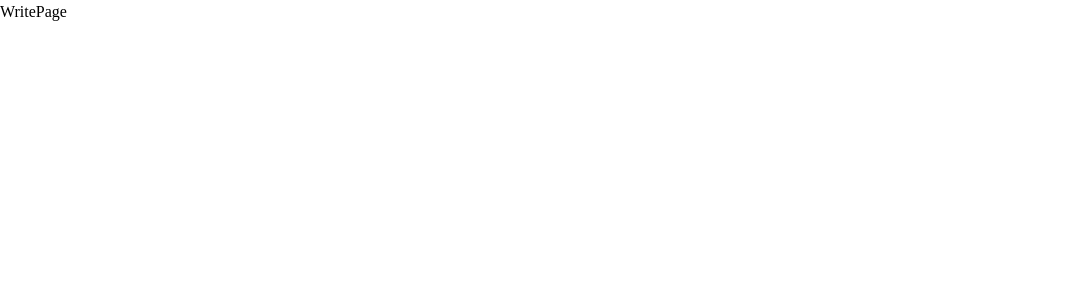
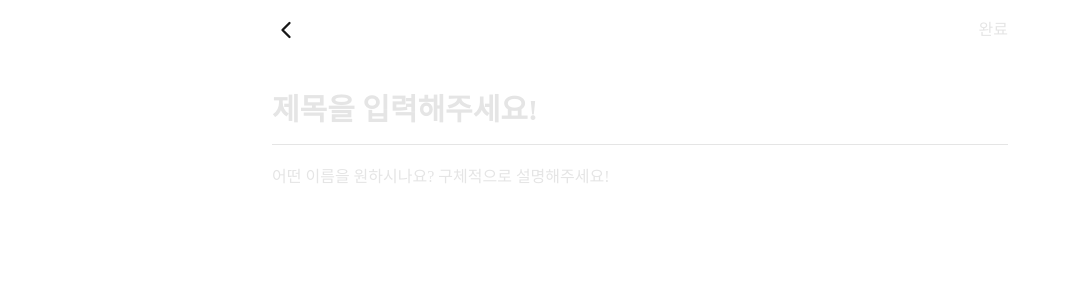
Before and after one commit to e-tae-hyeon/ireumnaelreum, a Next.js app: page /write in a window 1280 px wide. Shown: the top 300 px of the page, without its empty margins (0-1071 px from the left). Built offline with nearby package versions, Linux system fonts and the light colour scheme; no server answers; a web font is replaced by a local one.

Commit message:
Feat: 추가 글 작성 view

```diff
--- a/package.json
+++ b/package.json
@@ -23,8 +23,10 @@
     "react": "18.2.0",
     "react-dom": "18.2.0",
     "react-slick": "^0.29.0",
+    "react-textarea-autosize": "^8.4.0",
     "slick-carousel": "^1.8.1",
-    "typescript": "4.9.4"
+    "typescript": "4.9.4",
+    "zustand": "^4.2.0"
   },
   "devDependencies": {
     "@svgr/webpack": "^6.5.1",
--- a/src/components/@base/SvgIcon/icons.ts
+++ b/src/components/@base/SvgIcon/icons.ts
@@ -1,2 +1,3 @@
 export { default as kakao } from "assets/icons/kakao.svg";
 export { default as menu } from "assets/icons/menu.svg";
+export { default as chevronLeft } from "assets/icons/chevron-left.svg";
--- /dev/null
+++ b/src/components/@module/ActionsHeader/index.tsx
@@ -0,0 +1,22 @@
+import { SvgIcon } from "components/@base";
+import { useRouter } from "next/router";
+import React from "react";
+
+type Props = {
+  action?: React.ReactNode;
+};
+
+function ActionsHeader({ action }: Props) {
+  const { back } = useRouter();
+
+  return (
+    <header className="flex items-center justify-between p-4">
+      <button type="button" onClick={back} className="p-4 m-[-1rem]">
+        <SvgIcon name="chevronLeft" />
+      </button>
+      {action}
+    </header>
+  );
+}
+
+export default ActionsHeader;
--- a/src/components/@module/Layout/index.tsx
+++ b/src/components/@module/Layout/index.tsx
@@ -2,13 +2,18 @@ import { AuthModal } from "components/Auth";
 import React from "react";
 
 type Props = {
+  width?: "wide" | "narrow";
   children: React.ReactNode;
 };
 
-function Layout({ children }: Props) {
+function Layout({ width = "wide", children }: Props) {
   return (
     <>
-      <div className="mx-auto max-w-5xl">{children}</div>
+      <div
+        className={`${width === "wide" ? "max-w-5xl" : "max-w-3xl"} mx-auto`}
+      >
+        {children}
+      </div>
       <AuthModal />
     </>
   );
--- a/src/components/@module/index.ts
+++ b/src/components/@module/index.ts
@@ -2,3 +2,4 @@ export { default as Header } from "./Header";
 export { default as Layout } from "./Layout";
 export { default as Menu } from "./Menu";
 export { default as Nav } from "./Nav";
+export { default as ActionsHeader } from "./ActionsHeader";
--- /dev/null
+++ b/src/components/Write/WriteForm/index.tsx
@@ -0,0 +1,36 @@
+import React from "react";
+import TextareaAutosize from "react-textarea-autosize";
+import useWriteStore from "stores/useWriteStore";
+
+function WriteForm() {
+  const { form, changeForm } = useWriteStore();
+
+  const onChange = (
+    e: React.ChangeEvent<HTMLInputElement | HTMLTextAreaElement>
+  ) => {
+    const { name, value } = e.target;
+    changeForm({ name, value });
+  };
+
+  return (
+    <form className="flex flex-col gap-4">
+      <input
+        name="title"
+        placeholder="제목을 입력해주세요!"
+        value={form.title}
+        onChange={onChange}
+        className="py-4 border-b outline-none h2 placeholder:text-neutral-200 border-neutral-200"
+      />
+      <TextareaAutosize
+        name="body"
+        placeholder="어떤 이름을 원하시나요? 구체적으로 설명해주세요!"
+        value={form.body}
+        onChange={onChange}
+        minRows={6}
+        className="leading-8 outline-none resize-none body1 placeholder:text-neutral-200 "
+      />
+    </form>
+  );
+}
+
+export default WriteForm;
--- /dev/null
+++ b/src/components/Write/WriteHeader/index.tsx
@@ -0,0 +1,29 @@
+import { ActionsHeader } from "components/@module";
+import React, { useEffect, useState } from "react";
+import useWriteStore from "stores/useWriteStore";
+
+function Submit() {
+  const [disabled, setDisabled] = useState(true);
+  const { form } = useWriteStore();
+
+  useEffect(() => {
+    if (!form.title || !form.body) setDisabled(true);
+    else setDisabled(false);
+  }, [form]);
+
+  return (
+    <button
+      type="button"
+      disabled={disabled}
+      className={`${disabled && "text-neutral-200"} p-4 body1 m-[-1rem]`}
+    >
+      완료
+    </button>
+  );
+}
+
+function WriteHeader() {
+  return <ActionsHeader action={<Submit />} />;
+}
+
+export default WriteHeader;
--- /dev/null
+++ b/src/components/Write/index.ts
@@ -0,0 +1,2 @@
+export { default as WriteForm } from "./WriteForm";
+export { default as WriteHeader } from "./WriteHeader";
--- a/src/pages/write/index.tsx
+++ b/src/pages/write/index.tsx
@@ -1,7 +1,16 @@
+import { Layout } from "components/@module";
+import { WriteForm, WriteHeader } from "components/Write";
 import React from "react";
 
 function WritePage() {
-  return <div>WritePage</div>;
+  return (
+    <Layout width="narrow">
+      <WriteHeader />
+      <main className="flex flex-col gap-12 p-4">
+        <WriteForm />
+      </main>
+    </Layout>
+  );
 }
 
 export default WritePage;
--- /dev/null
+++ b/src/stores/useWriteStore.ts
@@ -0,0 +1,26 @@
+import create from "zustand";
+
+type State = {
+  form: {
+    title: string;
+    body: string;
+  };
+  changeForm: (by: { name: string; value: string }) => void;
+  clearForm: () => void;
+};
+
+const useWriteStore = create<State>()((set) => ({
+  form: {
+    title: "",
+    body: "",
+  },
+  changeForm: (by) =>
+    set((state) => ({
+      ...state,
+      form: { ...state.form, [by.name]: by.value },
+    })),
+  clearForm: () =>
+    set((state) => ({ ...state, form: { title: "", body: "" } })),
+}));
+
+export default useWriteStore;
```
Also changed, not shown: src/assets/icons/chevron-left.svg (added), 1 other file (tests, documents, lock files or other folders).
